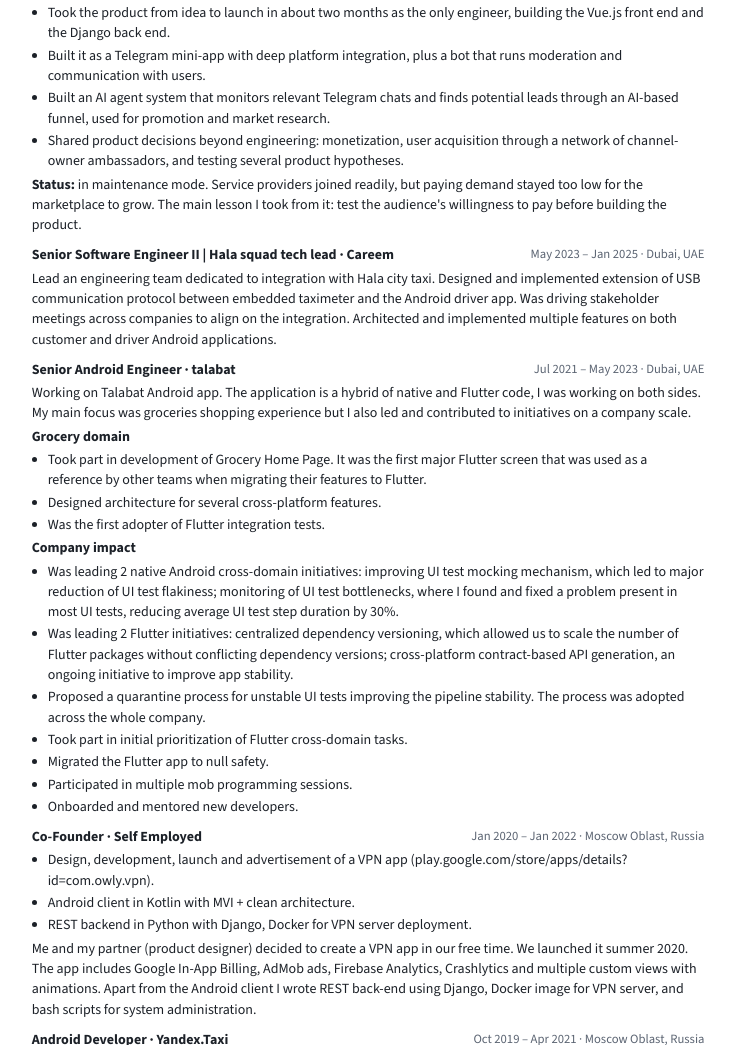
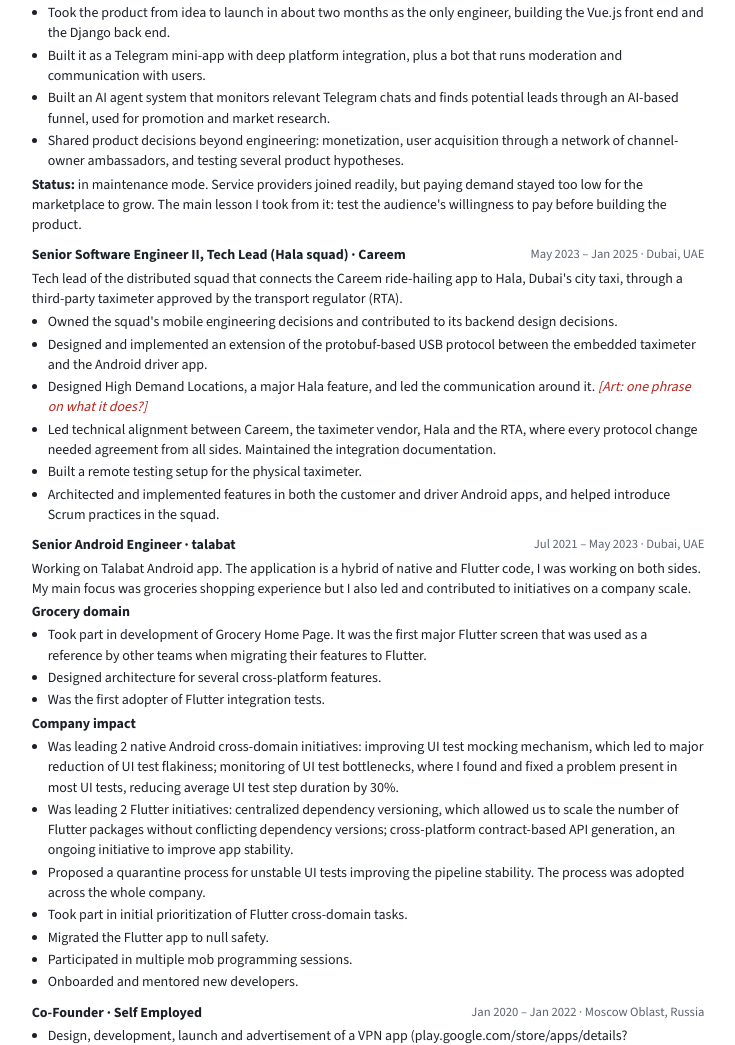
Before and after one commit to Murashov/claude-code-assistant, a plain HTML site: page work/cv/cv.html in a window 1280 px wide. Shown: the part 809-1854 px from the top of the page, without its empty margins (272-1007 px from the left). Drawn offline with nearby package versions, Linux system fonts and the light colour scheme.

Commit message:
CV: Careem context part 2 and first draft
Co-Authored-By: Claude <noreply@anthropic.com>
Claude-Session: https://claude.ai/code/session_01E3v7tWKecC2d1eeGTMP2ep

```diff
--- a/work/cv/cv.html
+++ b/work/cv/cv.html
@@ -73,8 +73,16 @@ li{margin:2px 0}
 </section>
 
 <section class="job" id="careem">
-  <div class="job-head"><span class="role">Senior Software Engineer II | Hala squad tech lead · Careem</span><span class="meta">May 2023 – Jan 2025 · Dubai, UAE</span></div>
-  <p>Lead an engineering team dedicated to integration with Hala city taxi. Designed and implemented extension of USB communication protocol between embedded taximeter and the Android driver app. Was driving stakeholder meetings across companies to align on the integration. Architected and implemented multiple features on both customer and driver Android applications.</p>
+  <div class="job-head"><span class="role">Senior Software Engineer II, Tech Lead (Hala squad) · Careem</span><span class="meta">May 2023 – Jan 2025 · Dubai, UAE</span></div>
+  <p>Tech lead of the distributed squad that connects the Careem ride-hailing app to Hala, Dubai's city taxi, through a third-party taximeter approved by the transport regulator (RTA).</p>
+  <ul>
+    <li>Owned the squad's mobile engineering decisions and contributed to its backend design decisions.</li>
+    <li>Designed and implemented an extension of the protobuf-based USB protocol between the embedded taximeter and the Android driver app.</li>
+    <li>Designed High Demand Locations, a major Hala feature, and led the communication around it. <span class="todo">[Art: one phrase on what it does?]</span></li>
+    <li>Led technical alignment between Careem, the taximeter vendor, Hala and the RTA, where every protocol change needed agreement from all sides. Maintained the integration documentation.</li>
+    <li>Built a remote testing setup for the physical taximeter.</li>
+    <li>Architected and implemented features in both the customer and driver Android apps, and helped introduce Scrum practices in the squad.</li>
+  </ul>
 </section>
 
 <section class="job" id="talabat">
```
Also changed, not shown: 1 other file.
